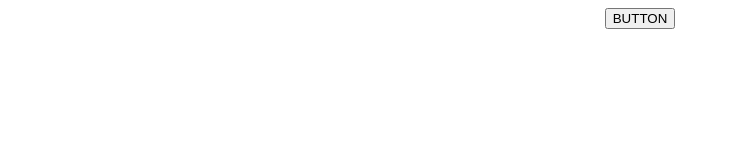
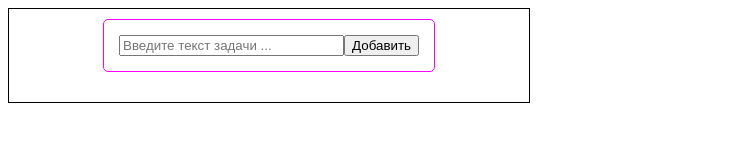
Before and after one commit to vaterpir/react-boilerplate, a React app: page / in a window 1280 px wide. Shown: the whole page, without its empty margins (0-730 px from the left). Built offline with nearby package versions, Linux system fonts and the light colour scheme.

Commit message:
added fuction edit delete add task

```diff
--- a/src/components/App.js
+++ b/src/components/App.js
@@ -1,12 +1,54 @@
-import React, { Component, useState } from "react";
-import { Module1 } from "./Module1";
+import React, { useState } from "react";
+import { CreateTask } from "./CreateTask";
 
 import "../styles/App.css";
 
+let arr = []
+
 export const App = () => {
+  const [list, setList] = useState('');
+
+  const addElem = (newElemArr) => {
+    arr = [...arr, newElemArr];
+    editList(arr);
+  }
+  const editElem = (index, value) => {
+    arr[index] = value;
+  }
+  const deleteElem = (indexDel) => {
+    arr.splice(indexDel, 1);
+    editList(arr);
+  }
+
+  const Task = ({ i, content }) => {
+    const [value, setValue] = useState(content);
+    const [active, setActive] = useState(false);
+    return (
+      <div className="task">
+        <input type="text" value={value} onChange={(event) => setValue(event.target.value)} disabled={!active} />
+        <button onClick={() => {
+          if (active) editElem(i, value);
+          setActive(!active);
+        }}
+        >
+          {`${(!active) ? "Редакт." : "Принять"}`}
+        </button>
+        <button onClick={() => deleteElem(i)}>X</button>
+      </div>
+    )
+  }
+
+  const editList = (newarr) => {
+    const newList = newarr.map((elem, index) => {
+      return <Task i={index} content={elem} key={index} />
+    });
+    setList(newList);
+  }
+
   return (
-    <div>
-      <Module1 />
+    <div className="App">
+      <CreateTask arr={arr} edit={addElem} />
+      <div className="taskList">{list}</div>
     </div>
   );
 };
--- /dev/null
+++ b/src/components/CreateTask.js
@@ -0,0 +1,17 @@
+import React, { useState } from "react";
+
+export const CreateTask = ({ edit }) => {
+  const [newData, setNewData] = useState(false);
+
+  return (
+    <div className="createTask">
+      <input type="text" onChange={(event) => setNewData(event.target.value)} placeholder="Введите текст задачи ..." />
+      <button onClick={() => {
+        (newData) ? edit(newData) : ""
+      }}
+      >
+        Добавить
+      </button>
+    </div >
+  );
+};
--- a/src/components/Module1.js
+++ /dev/null
@@ -1,9 +0,0 @@
-import React from "react";
-
-export const Module1 = () => {
-  return (
-    <div>
-      <button>BUTTON</button>
-    </div>
-  );
-};
--- a/src/styles/App.css
+++ b/src/styles/App.css
@@ -1,4 +1,45 @@
-div {
-  color: #27aedb;
-  text-align: center;
+.App {
+    width: 500px;
+    border: 1px solid #000;
+    padding: 10px;
+    display: flex;
+    flex-direction: column;
+    justify-content: center;
+    align-items: center;
 }
+
+.createTask {
+    border: 1px solid #ff00ff;
+    width: 300px;
+    padding: 15px;
+    border-radius: 5px;
+    display: flex;
+    justify-content: center;
+}
+
+.createTask>input {
+    width: 100%;
+    display: flex;
+    justify-content: center;
+}
+
+.taskList {
+    padding: 10px;
+}
+
+.task {
+    margin: 10px;
+    width: 300px;
+    border: 1px solid #000;
+    padding: 15px;
+    border-radius: 5px;
+    display: flex;
+    justify-content: center;
+    align-items: center;
+}
+
+.task>div {
+    width: 100%;
+    display: flex;
+    justify-content: center;
+}
```
Also changed, not shown: 1 other file.
